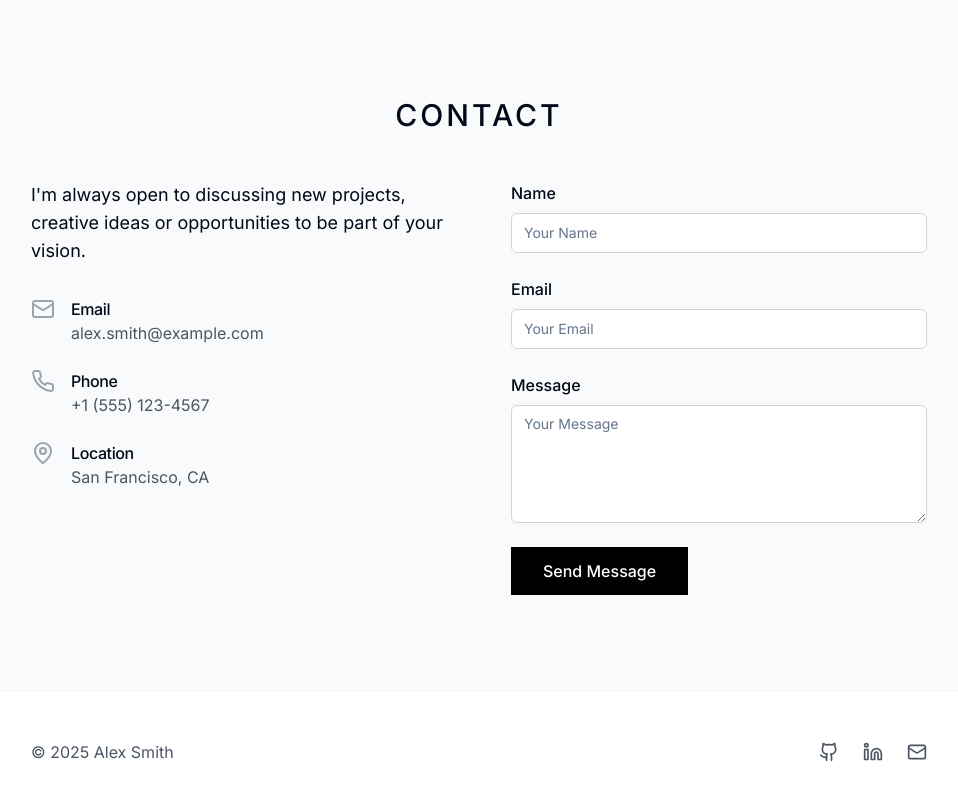
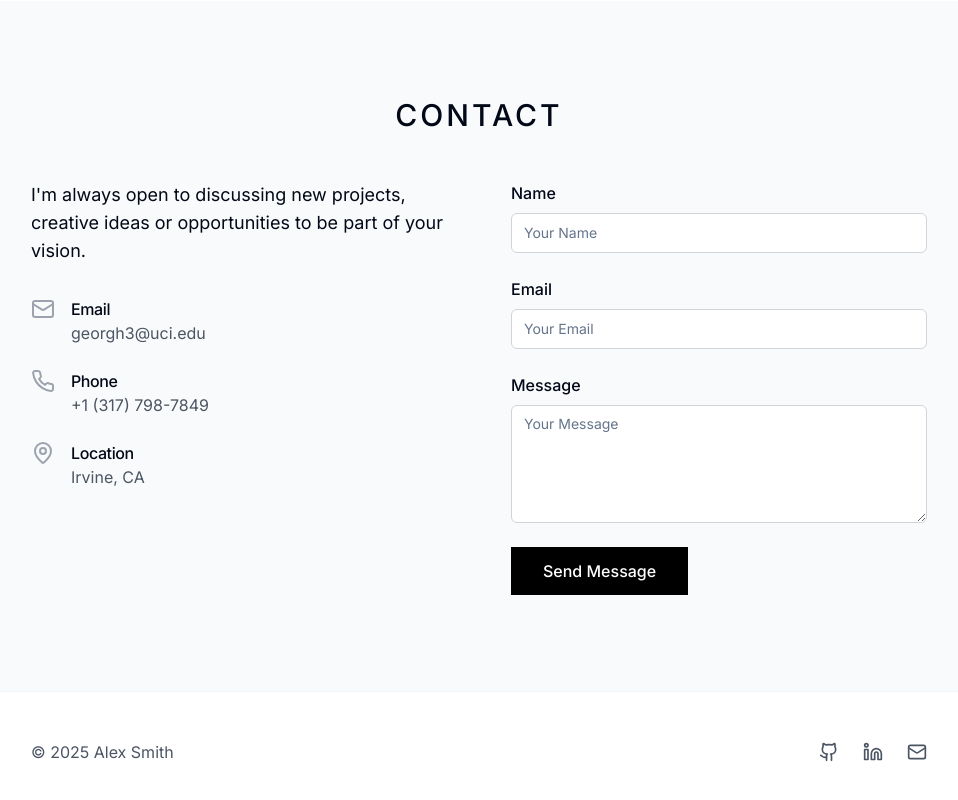
Before and after one commit to kironen/website_proto, a React (Vite) app: page / in a window 1280 px wide. Shown: the part 4046-4846 px from the top of the page, without its empty margins (161-1119 px from the left). Built offline with nearby package versions, Linux system fonts and the light colour scheme.

Commit message:
Update ContactSection.tsx

```diff
--- a/src/components/ContactSection.tsx
+++ b/src/components/ContactSection.tsx
@@ -30,7 +30,7 @@ const ContactSection = () => {
                   </div>
                   <div>
                     <h4 className="font-medium">Email</h4>
-                    <p className="text-gray-600">alex.smith@example.com</p>
+                    <p className="text-gray-600">georgh3@uci.edu</p>
                   </div>
                 </div>
 
@@ -40,7 +40,7 @@ const ContactSection = () => {
                   </div>
                   <div>
                     <h4 className="font-medium">Phone</h4>
-                    <p className="text-gray-600">+1 (555) 123-4567</p>
+                    <p className="text-gray-600">+1 (317) 798-7849</p>
                   </div>
                 </div>
 
@@ -50,7 +50,7 @@ const ContactSection = () => {
                   </div>
                   <div>
                     <h4 className="font-medium">Location</h4>
-                    <p className="text-gray-600">San Francisco, CA</p>
+                    <p className="text-gray-600">Irvine, CA</p>
                   </div>
                 </div>
               </div>
```
